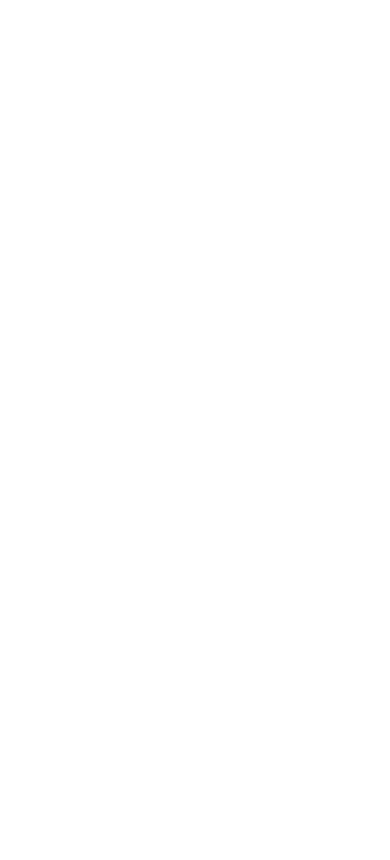
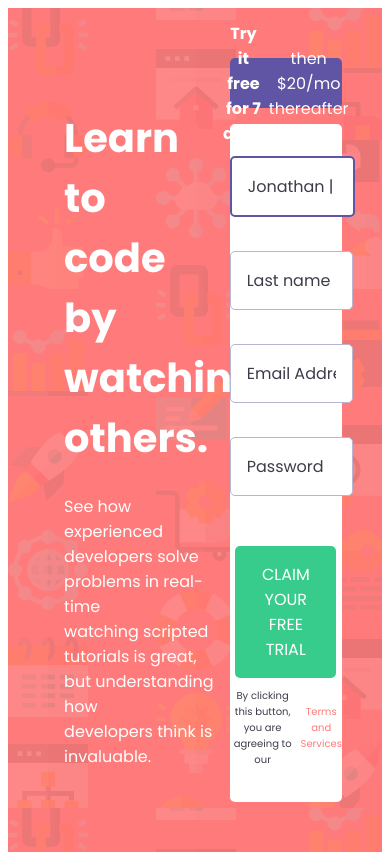
Before and after one commit to faozziyyah/sample, a plain HTML site: page responsive1/index.html in a window 390 px wide. Drawn offline with Linux system fonts and the light colour scheme.

Commit message:
completed responsive1

```diff
--- a/responsive1/index.html
+++ b/responsive1/index.html
@@ -4,9 +4,52 @@
     <meta charset="UTF-8">
     <meta http-equiv="X-UA-Compatible" content="IE=edge">
     <meta name="viewport" content="width=device-width, initial-scale=1.0">
+    <link rel="stylesheet" href="main.css">
     <title>Responsive</title>
 </head>
 <body>
 
+    <main>
+
+        <article>
+            <h1>Learn to code by <br /> watching others.</h1>
+            <p>See how experienced developers solve problems in real-time <br />
+                   watching scripted tutorials is great, but understanding how <br />
+                   developers think is invaluable.
+            </p>
+        </article>
+
+        <section>
+
+            <header>
+                <h5>Try it free for 7 days</h5>
+                <p>then $20/mo thereafter</p>
+            </header>
+
+            <form>
+
+                <input type="text" id="input1" placeholder="Jonathan |" /> <br /><br />
+
+                <input type="text" placeholder="Last name" /> <br /><br />
+
+                <input type="email" placeholder="Email Address" /> <br /><br />
+
+                <input type="password" placeholder="Password" /> <br /><br />
+
+                <button type="submit" class="btn">
+                    <a href="#">claim your free trial</a>
+                </button>
+
+                <div class="box">
+                    <p>By clicking this button, you are agreeing to our</p>
+                    <a href="#">Terms and Services</a>
+                </div>
+
+            </form>
+
+        </section>
+
+    </main>
+
 </body>
 </html>
--- a/responsive1/main.css
+++ b/responsive1/main.css
@@ -0,0 +1,179 @@
+@import url('https://fonts.googleapis.com/css2?family=Poppins:wght@400;500;600;700&display=swap');
+
+*{
+    font-size: 16px;
+    font-family: 'Poppins', sans-serif;
+}
+
+main{
+    background-color: hsl(0, 100%, 74%);
+    display: flex;
+    justify-content: center;
+    align-items: center;
+    color: white;
+    width: 100%;
+    height: 100vh;
+}
+
+article{
+    display: flex;
+    flex-direction: column;
+    width: 40%;
+}
+
+h1{
+    font-size: 40px;
+    margin-bottom: 10px;
+}
+
+section{
+    display: flex;
+    flex-direction: column;
+    justify-content: center;
+    align-items: center;
+}
+
+header{
+    background-color: hsl(248, 32%, 49%);
+    border-radius: 5px;
+    display: flex;
+    width: 100%;
+    justify-content: center;
+    align-items: center;
+    text-align: center;
+    height: 50px;
+}
+
+h5{
+    margin-right: 5px;
+}
+
+form{
+    background-color: #fff;
+    display: flex;
+    flex-direction: column;
+    width: 100%;
+    margin-top: 1em;
+    border-radius: 5px;
+}
+
+input{
+    width: 80%;
+    margin: auto;
+    border: 1px solid hsl(246, 25%, 77%);
+    border-radius: 5px;
+    padding: 1em;
+    margin-top: -1em;
+}
+
+input::placeholder{
+    color: hsl(249, 10%, 26%) ;
+}
+
+#input1{
+    border: 2px solid hsl(248, 32%, 49%);
+    margin-top: 2em;
+}
+
+.btn{
+    display: flex;
+    width: 90%;
+    margin: auto;
+    border: none;
+    outline: none;
+    justify-content: center;
+    align-items: center;
+    text-align: center;
+    border-radius: 5px;
+    background-color: hsl(154, 59%, 51%);
+    padding: 1em;
+}
+
+.btn > a{
+    text-decoration: none;
+    text-transform: uppercase;
+    color: #fff;
+}
+
+.box{
+    display: flex;
+    justify-content: center;
+    align-items: center;
+    text-align: center;
+    width: 100%;
+    margin: auto;
+    font-size: 12px;
+    margin-bottom: 2em;
+}
+
+.box > p{
+    color: hsl(249, 10%, 26%);
+    font-size: 10px;
+    margin-right: 5px;
+}
+
+.box > a{
+    text-decoration: none;
+    color: hsl(0, 100%, 74%);
+    font-size: 10px;
+}
+
+@media screen  and (min-width: 380px){
+
+    main{
+        background-image: url(images/bg-intro-desktop.png);
+    }
+
+    article{
+        margin: 1em;
+    }
+
+    section{
+        width: 30%;
+    }
+
+}
+
+@media screen and (max-width: 375px){
+
+    main{
+        flex-direction: column;
+        background-image: url(images/bg-intro-mobile.png);
+        height: 100vh;
+        padding-bottom: 14em;
+    }
+
+    article{
+        width: 90%;
+        justify-content: center;
+        align-items: center;
+        text-align: center;
+        margin-top: 12em;
+    }
+
+    h1{
+        font-size: 25px;
+    }
+
+    p{
+        font-size: 15px;
+    }
+
+    section{
+        margin-top: 3em;
+    }
+
+    header{
+        flex-direction: column;
+        height: 70px;
+    }
+
+    header > p{
+        margin-top: -1.5em;
+    }
+
+    .box{
+        width: 80%;
+    }
+
+}
```
Also changed, not shown: flexbox-grid/index.html (+1 -1 lines).
